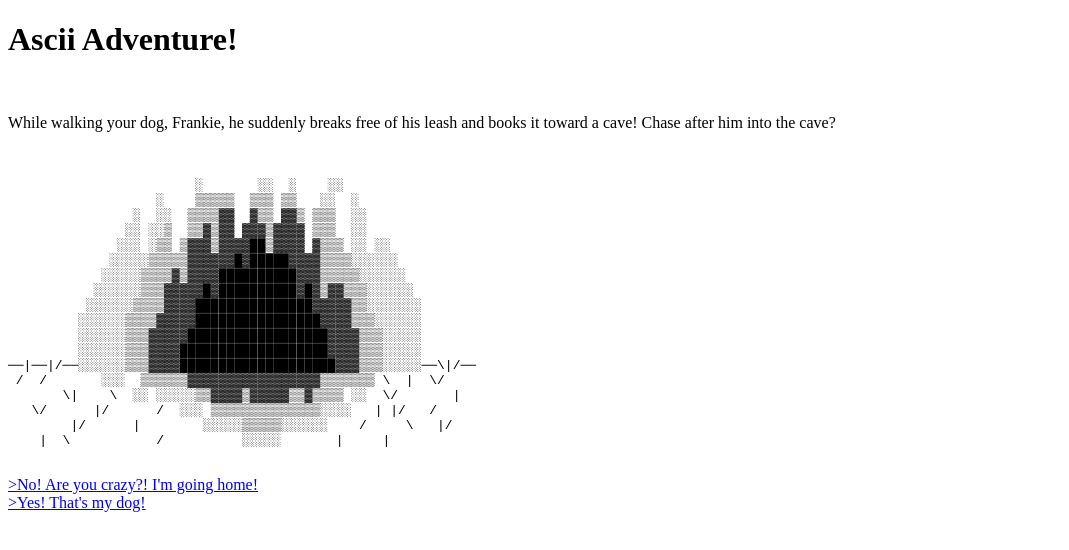
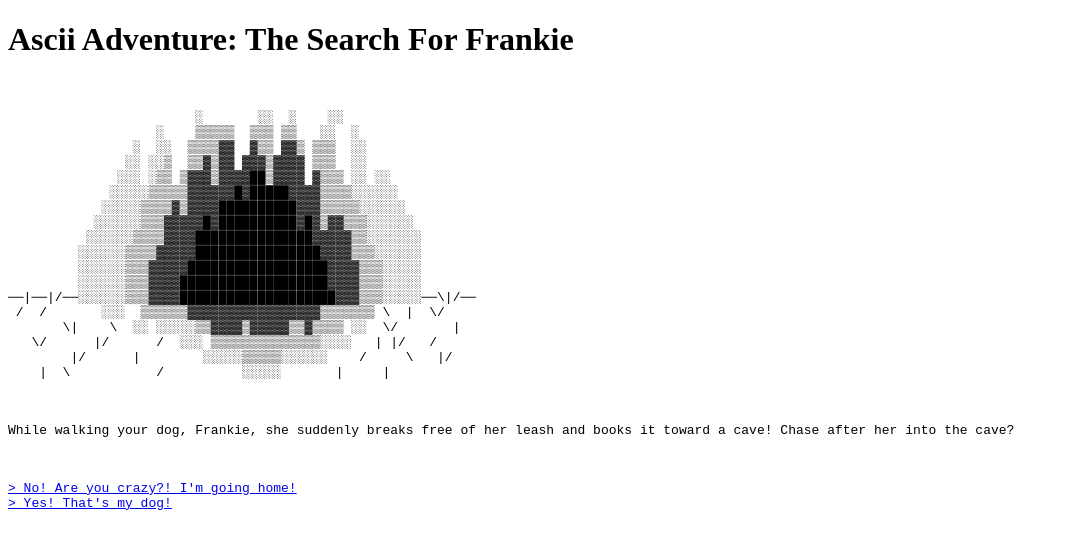
Before and after one commit to abeher00/alex-beherns-interactive-development-2025-fall, a plain HTML site: page ascii-adventure/ascii-adventure.html in a window 1280 px wide. Shown: the whole page, without its empty margins (0-1069 px from the left). Drawn offline with Linux system fonts and the light colour scheme.

Commit message:
updated main page

```diff
--- a/ascii-adventure/ascii-adventure.html
+++ b/ascii-adventure/ascii-adventure.html
@@ -2,10 +2,9 @@
 <html>
 <head>
     <title>Ascii Adventure!</title>
-</head>
+    </head>
+<h1>Ascii Adventure: The Search For Frankie</h1>
 <body>
-<h1>Ascii Adventure!</h1>
-<br><p>While walking your dog, Frankie, he suddenly breaks free of his leash and books it toward a cave! Chase after him into the cave?</p>
 <pre>
 
 
@@ -28,9 +27,12 @@
         |/      |        ░░░░░▒▒▒▒▒░░░░░░    /     \   |/
     |  \           /          ░░░░░       |     |
 
+<br><p>While walking your dog, Frankie, she suddenly breaks free of her leash and books it toward a cave! Chase after her into the cave?</p>
+
+<a href="ascii2/leavedog.html">> No! Are you crazy?! I'm going home!</a>
+<a href="ascii2/gi-in-cave.html">> Yes! That's my dog!</a>
 </pre>
-<a href="ascii2/leavedog.html">>No! Are you crazy?! I'm going home!</a>
-<br><a href="ascii2/gi-in-cave.html">>Yes! That's my dog!</a>
+
 </body>
 
 </html>
```
